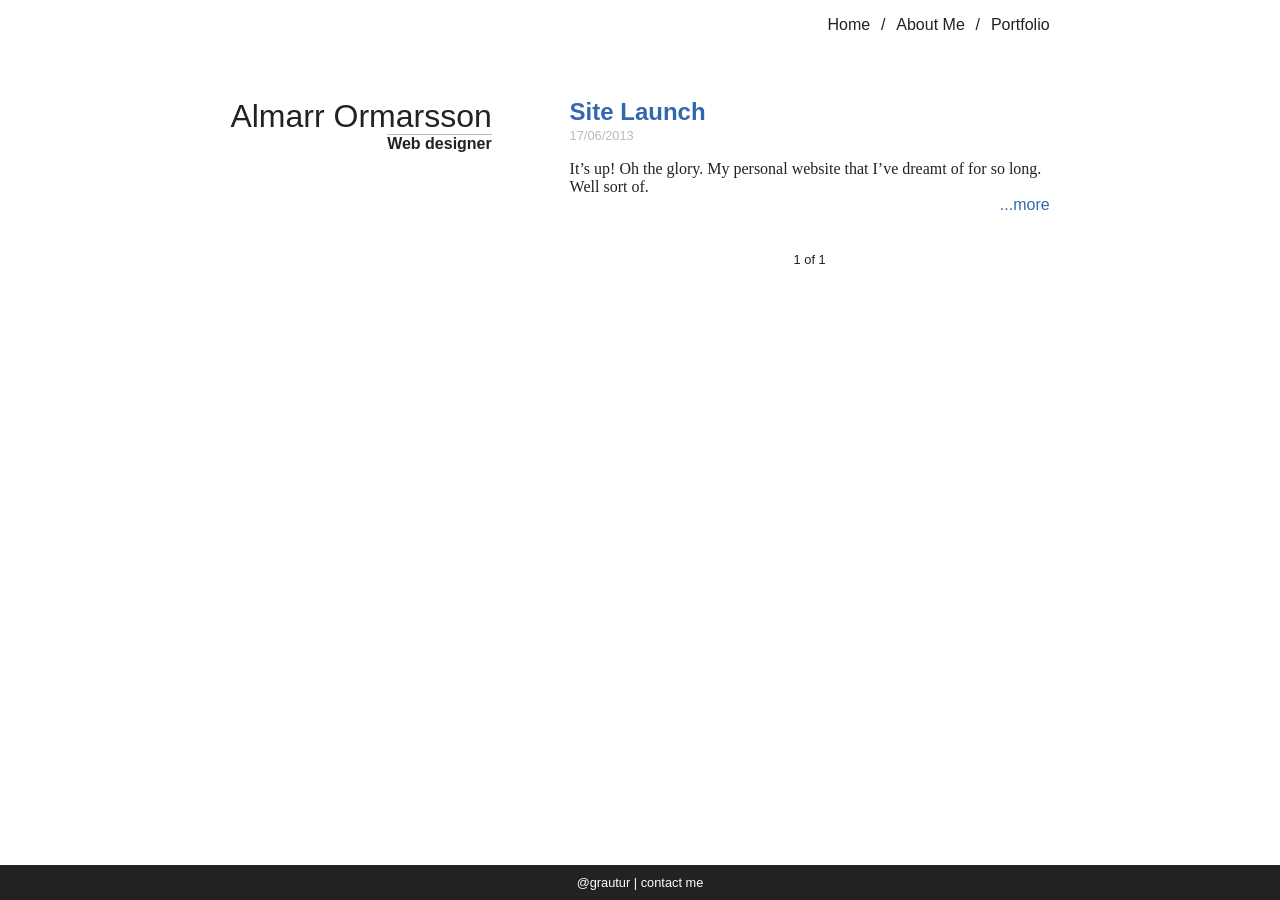
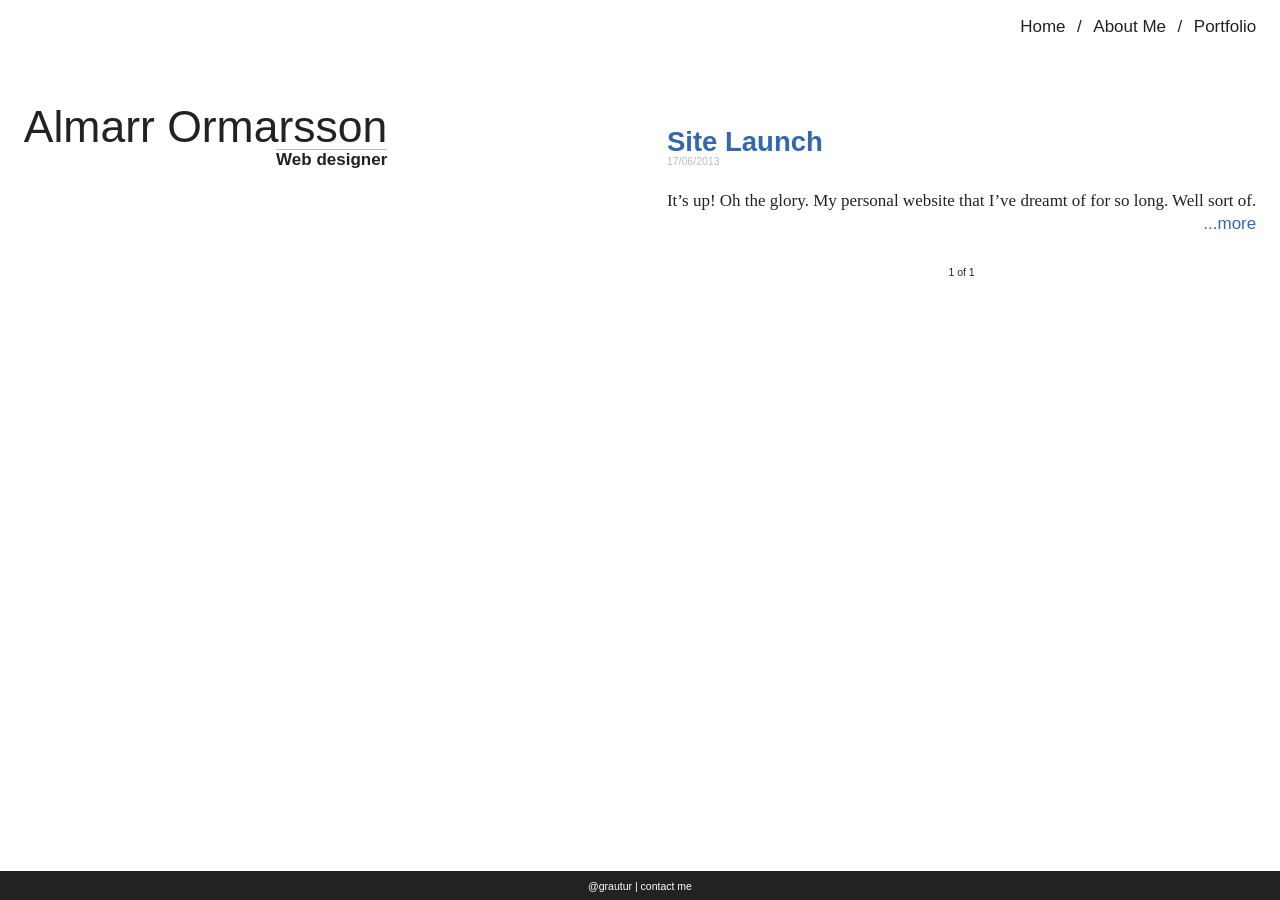
Before and after one commit to almarr/almarr.github.io, a Jekyll site: the page built from index.html, in a window 1280 px wide. Built offline with Jekyll 4.4.1, drawn with Linux system fonts in a browser that asks for light colours; the list of posts is cut into pages by our own code.

```diff
--- a/_scss/modules/_all.scss
+++ b/_scss/modules/_all.scss
@@ -1,2 +1,3 @@
 @import "modules/colors";
 @import "modules/_variables";
+@import "modules/_rem";
--- /dev/null
+++ b/_scss/modules/_rem.scss
@@ -0,0 +1,4 @@
+@mixin font-size($sizeValue: 1) {
+  font-size: ($sizeValue * 16) + px;
+  font-size: $sizeValue + rem;
+}
--- a/css/style.css
+++ b/css/style.css
@@ -333,13 +333,26 @@ table {
 body {
   background: white; }
 
+html {
+  font-size: 100%; }
+
 body {
   font-family: "museo-sans", sans-serif;
   font-weight: 400;
+  font-size: 17.008px;
+  font-size: 1.063rem;
   color: #222222; }
 
 h1 {
-  font-weight: 100; }
+  font-weight: 100;
+  font-size: 44.512px;
+  font-size: 2.782rem;
+  line-height: 1; }
+
+h2 {
+  font-size: 27.504px;
+  font-size: 1.719rem;
+  line-height: 1; }
 
 h2,
 h3,
@@ -354,7 +367,8 @@ a {
 
 p {
   font-family: "Calluna", serif;
-  font-weight: 400; }
+  font-weight: 400;
+  line-height: 1.618; }
 
 strong {
   font-weight: 600; }
@@ -371,7 +385,6 @@ body {
 
 .container {
   padding: 1em;
-  max-width: 52em;
   margin: 0 auto; }
 
 .main-nav {
@@ -399,14 +412,16 @@ body {
 .content {
   padding: 0 0.4em;
   margin: 2em 0;
-  max-width: 30em;
   float: right; }
 
 .blogpost h2 {
+  margin-bottom: -0.2em; }
+.blogpost time {
+  font-size: 10.512px;
+  font-size: 0.657rem;
+  line-height: 1;
+  color: #bbbbbb;
   margin: 0; }
-.blogpost time {
-  font-size: 0.8em;
-  color: #bbbbbb; }
 .blogpost .more {
   font-family: "Calluna" serif;
   display: block;
@@ -415,10 +430,13 @@ body {
 
 .pagination {
   text-align: center;
-  font-size: 0.8em;
+  font-size: 10.512px;
+  font-size: 0.657rem;
   margin: 3em; }
 
 ul li {
+  font-size: 17.008px;
+  font-size: 1.063rem;
   margin-bottom: 1em; }
 
 .portimg {
@@ -437,7 +455,8 @@ ul li {
     position: absolute;
     background: rgba(0, 0, 0, 0.5);
     color: white;
-    font-size: 0.8em;
+    font-size: 10.512px;
+    font-size: 0.657rem;
     padding: 8px;
     bottom: 14px; }
 
@@ -450,7 +469,8 @@ ul li {
   position: absolute;
   bottom: 0;
   padding: 0.8em 0;
-  font-size: 0.8em;
+  font-size: 10.512px;
+  font-size: 0.657rem;
   text-align: center;
   background: #222222;
   color: white; }
```
Also changed, not shown: _scss/partials/_layout.scss (+8 -7 lines), _scss/partials/_typography.scss (+13 -0 lines), 1 other file.
